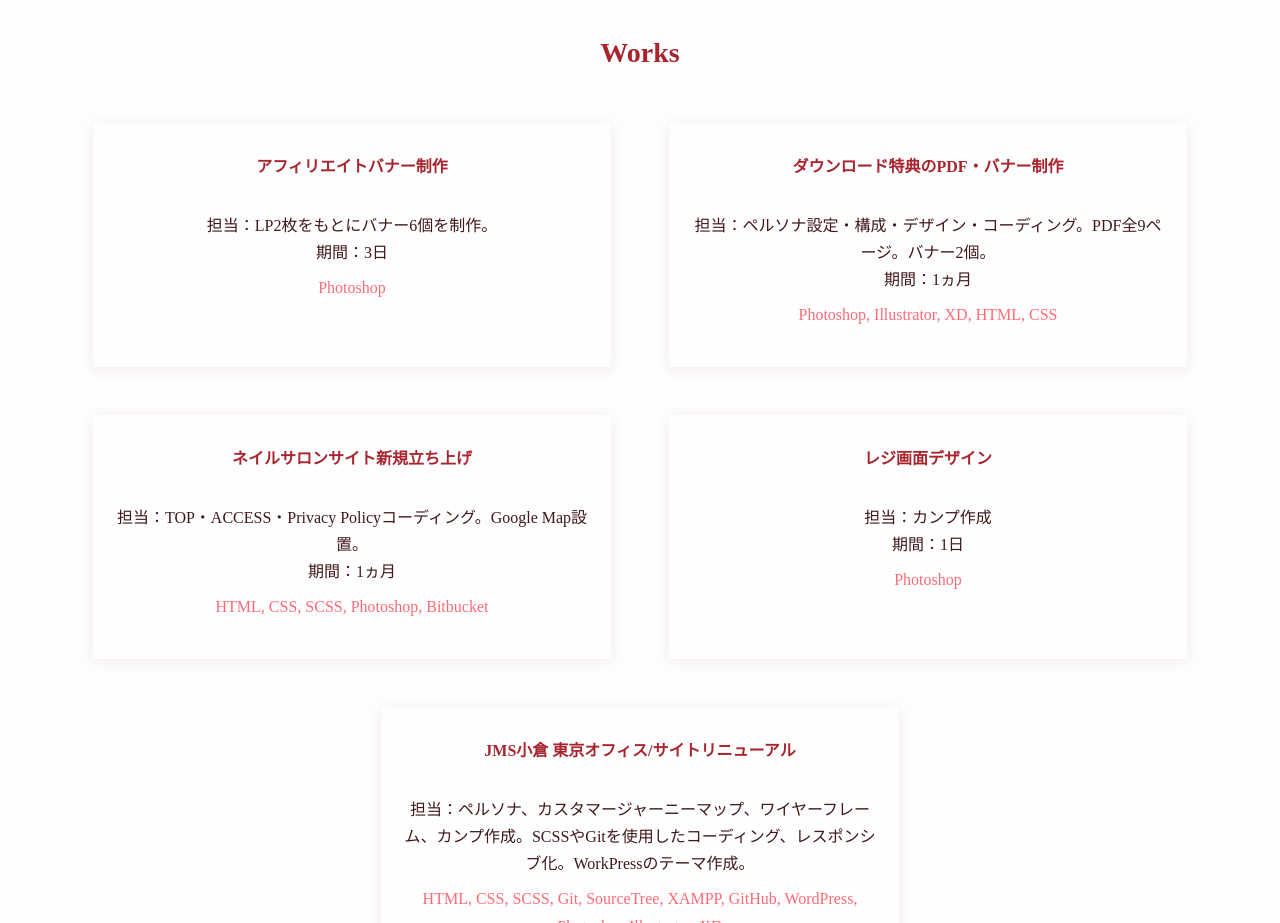
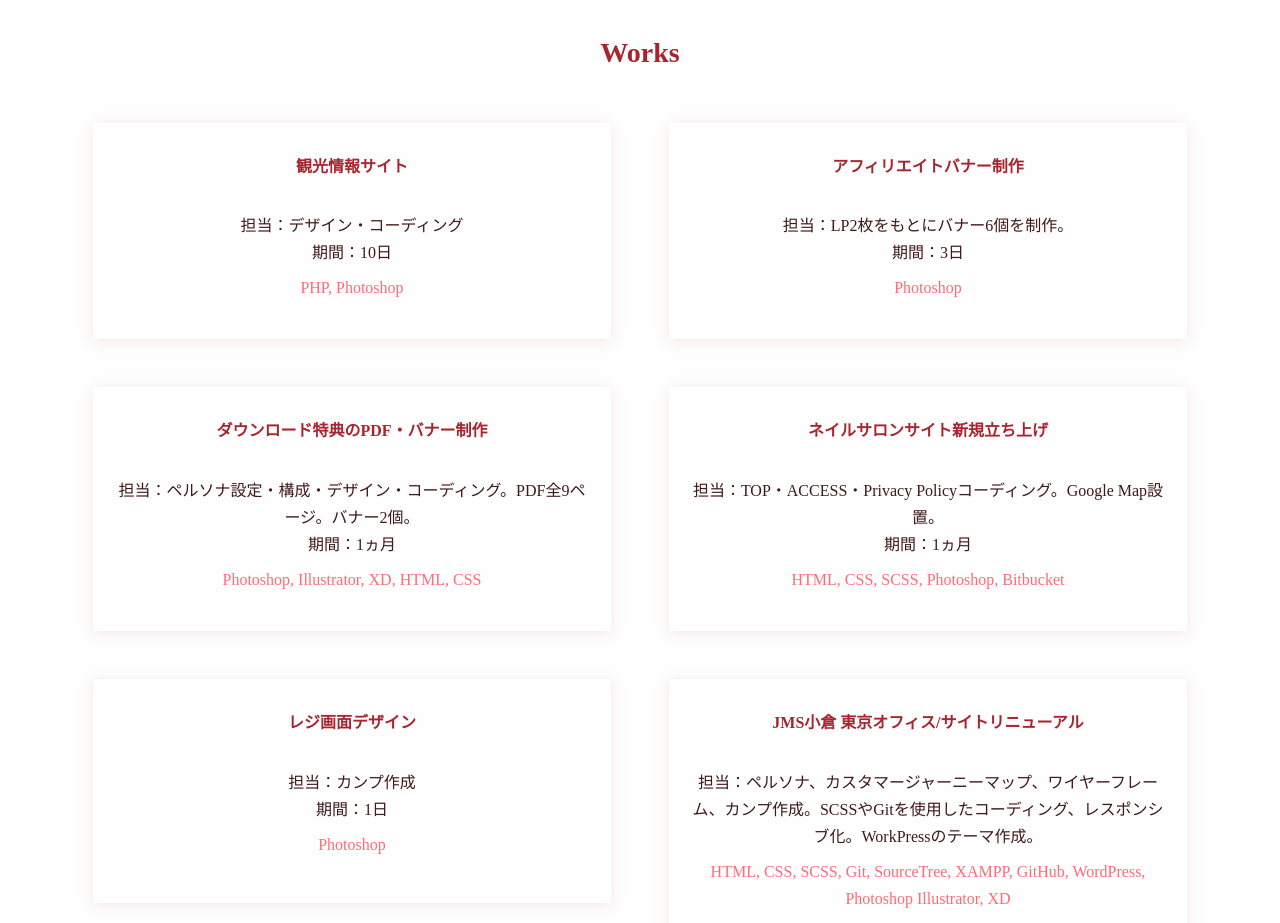
Before and after one commit to howcome-dev/Portfolio, a website: page index.html in a window 1280 px wide. Shown: the part 2840-3763 px from the top of the page. Drawn offline with Linux system fonts and the light colour scheme.

Commit message:
Works追加

```diff
--- a/index.html
+++ b/index.html
@@ -98,6 +98,13 @@
     <section class="ly_wrapper bl_works">
       <h2 class="ly_wrapper_ttl">Works</h2>
       <dl class="ly_wrapper_conts bl_works_wrapper">
+        <a class="bl_works_link" href="https://howcome.dev/GermanyWalk/index.php">
+          <dt class="bl_works_ttl">観光情報サイト</dt>
+          <dd class="bl_works_desc">担当：デザイン・コーディング<br>期間：10日</dd>
+          <dd class="bl_works_tools">PHP, Photoshop</dd>
+        </a>
+      </dl>
+      <dl class="ly_wrapper_conts bl_works_wrapper">
         <a class="bl_works_link" href="https://www.resume.id/works/db565364ba17869a">
           <dt class="bl_works_ttl">アフィリエイトバナー制作</dt>
           <dd class="bl_works_desc">担当：LP2枚をもとにバナー6個を制作。<br>期間：3日</dd>
```
